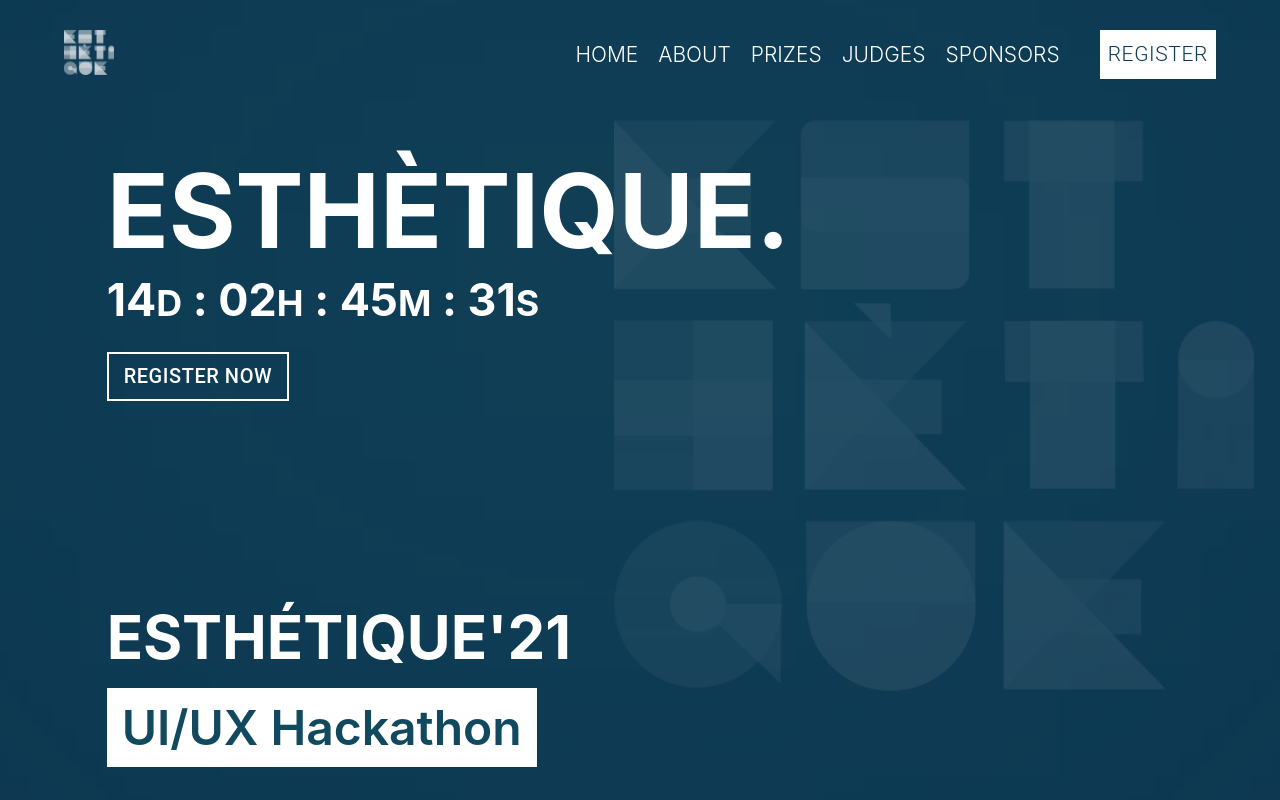
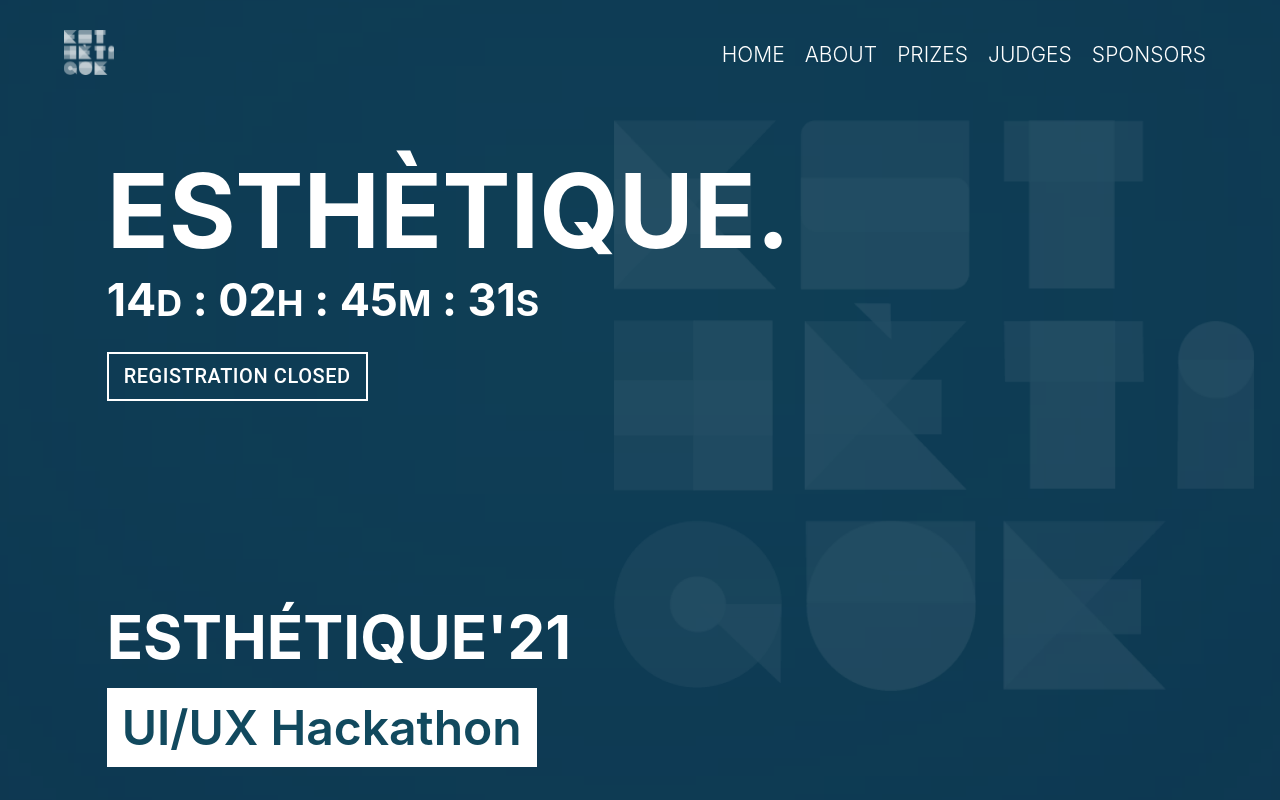
Before and after one commit to fossnsbm/esthetique-web, a React (Create React App) app: page / in a window 1280 px wide. Shown: the top 800 px of the page. Built offline with nearby package versions, Linux system fonts and the light colour scheme.

Commit message:
Button updated

```diff
--- a/src/components/HomeSection.js
+++ b/src/components/HomeSection.js
@@ -27,7 +27,7 @@ function HomeSection() {
             href="https://forms.gle/tT8T4yxTA5bUTvJh6"
             target="_blank"
           >
-            Register Now
+            Registration Closed
           </Button>
         </Grid>
       </Grid>
--- a/src/components/NavbarSection.js
+++ b/src/components/NavbarSection.js
@@ -27,15 +27,7 @@ const NavbarSection = () => {
               SPONSORS
             </RSLink>
           </div>
-          <div>
-            <a
-              href="https://forms.gle/tT8T4yxTA5bUTvJh6"
-              target="_blank"
-              rel="noreferrer"
-            >
-              <Button className="navBtn">REGISTER</Button>
-            </a>
-          </div>
+
         </div>
       </div>
     </div>
```
